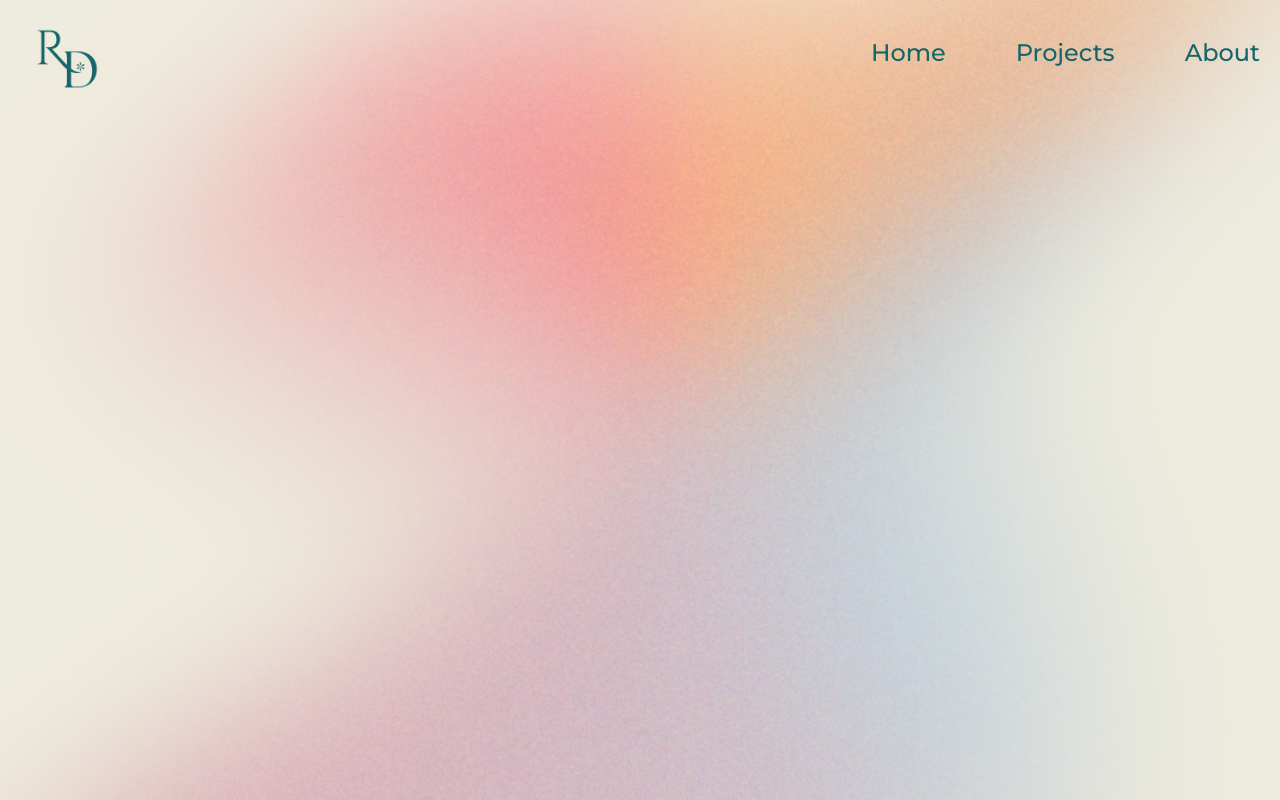
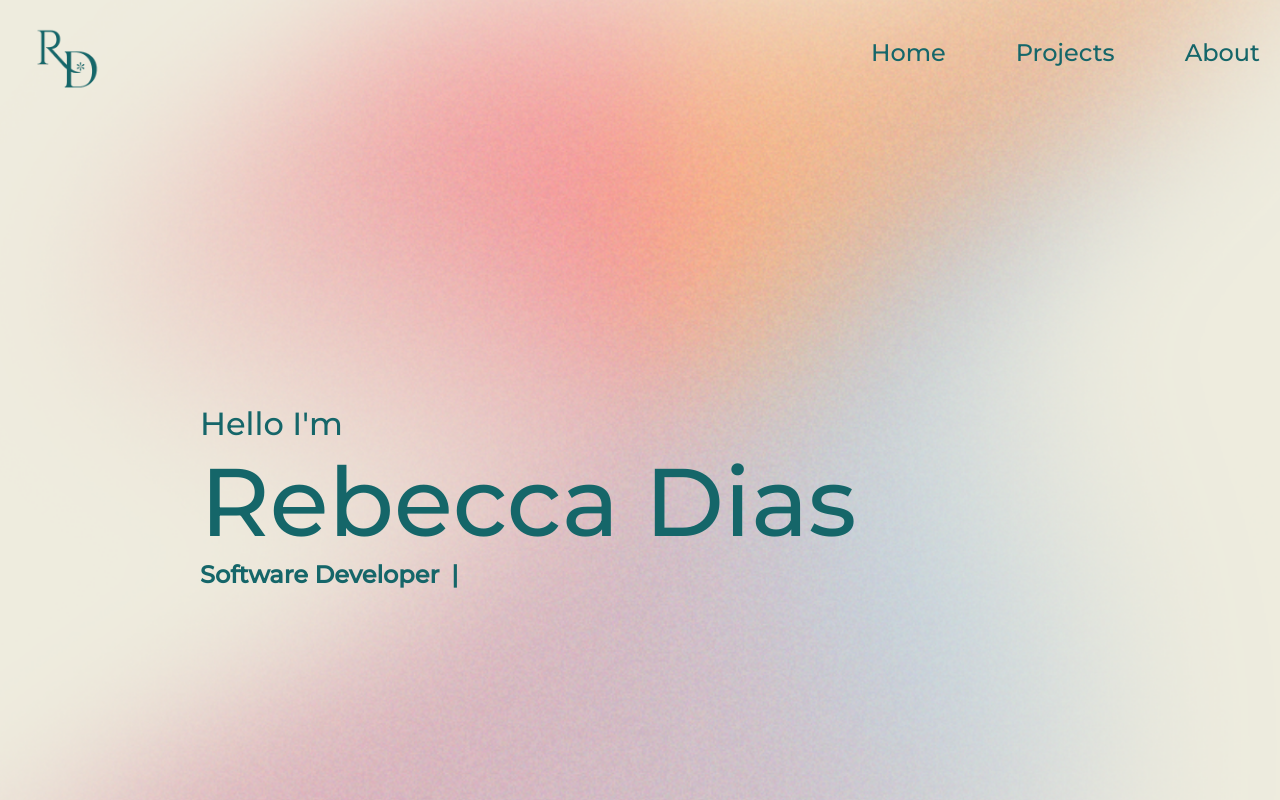
Before and after one commit to rebeccadias/portfolio, a React (Create React App) app: page / in a window 1280 px wide. Built offline with nearby package versions, Linux system fonts and the light colour scheme.

Commit message:
intro section

```diff
--- a/src/App.js
+++ b/src/App.js
@@ -1,10 +1,12 @@
 import Navbar from "./Components/Navbar/Navbar";
+import Intro from "./Components/Intro/Intro";
 import "./App.css";
 
 function App() {
   return (
     <div class="main_container">
       <Navbar />
+      <Intro />
     </div>
   );
 }
--- /dev/null
+++ b/src/Components/Intro/Intro.css
@@ -0,0 +1,22 @@
+@import url("https://fonts.googleapis.com/css2?family=Montserrat:wght@500&display=swap");
+
+.common-all-divs {
+  font-family: "Montserrat", sans-serif; /* Apply Montserrat to your nav links */
+  color: #156669;
+  padding-left: 200px;
+  padding-top: 300px;
+}
+
+.div-hello {
+  font-size: 2em;
+  font-weight: 500;
+}
+
+.div-name {
+  font-size: 6em;
+  font-weight: 500;
+}
+.div-title {
+  font-size: 1em;
+  font-weight: 500;
+}
--- /dev/null
+++ b/src/Components/Intro/Intro.js
@@ -0,0 +1,21 @@
+import React from "react";
+import "./Intro.css";
+import TypingAnimation from "../../Hooks/Typing";
+
+const Intro = () => {
+  return (
+    <div className="common-all-divs">
+      <div class="div-hello">
+        <p>Hello I'm</p>
+      </div>
+      <div class="div-name">
+        <p>Rebecca Dias</p>
+      </div>
+      <div class="div-title">
+        <TypingAnimation />
+      </div>
+    </div>
+  );
+};
+
+export default Intro;
--- a/src/Components/Navbar/Navbar.css
+++ b/src/Components/Navbar/Navbar.css
@@ -35,3 +35,21 @@ nav {
   color: #156669;
   font-weight: 500; /* Optional: sets the font weight */
 }
+
+@media screen and (max-width: 390px) {
+  .nav-logo img {
+    width: 60px; /* Smaller logo size */
+    margin-top: 5px;
+  }
+
+  .nav-links ul {
+    gap: 20px; /* Reduced space between links */
+    font-size: 1em; /* Smaller font size */
+  }
+
+  nav {
+    padding: 0 10px; /* Reduced padding */
+  }
+
+  /* Add any other style adjustments needed for smaller screens */
+}
--- /dev/null
+++ b/src/Hooks/Typing.css
@@ -0,0 +1,21 @@
+@keyframes blink {
+  50% {
+    opacity: 0;
+  }
+}
+
+.cursor {
+  display: inline-block;
+  margin-left: 2px; /* or any small space */
+  width: 10px; /* width of the cursor */
+  background-color: currentColor; /* match text color */
+  animation: blink 1s step-end infinite;
+}
+
+.cursor--hidden {
+  display: none;
+}
+
+.typing h2::after {
+  content: "|";
+}
--- /dev/null
+++ b/src/Hooks/Typing.js
@@ -0,0 +1,28 @@
+import React, { useState } from "react";
+import useTypingEffect from "../Hooks/useTypingEffect";
+import "./Typing.css";
+
+const Typing = () => {
+  const words = [
+    "Software Developer",
+    "Full Stack Developer",
+    "UI/UX Designer & App Developer",
+  ];
+  const typing = useTypingEffect(words, 2000);
+  const [isDeleting, setIsDeleting] = useState(false);
+
+  // Assuming useTypingEffect calls setIsDeleting(true) when backspacing starts
+  // and setIsDeleting(false) when a new word starts typing
+  // You'll need to adjust useTypingEffect to use this setter appropriately
+
+  return (
+    <div className="typing">
+      <h2>
+        {typing}
+        <span className={`cursor ${isDeleting ? "cursor--hidden" : ""}`}></span>
+      </h2>
+    </div>
+  );
+};
+
+export default Typing;
--- /dev/null
+++ b/src/Hooks/useTypingEffect.js
@@ -0,0 +1,33 @@
+import { useState, useEffect } from "react";
+
+const useTypingEffect = (words, delay = 2000) => {
+  const [index, setIndex] = useState(0);
+  const [subIndex, setSubIndex] = useState(0);
+  const [reverse, setReverse] = useState(false);
+
+  // Typing effect
+  useEffect(() => {
+    if (subIndex === words[index].length + 1 && !reverse) {
+      setTimeout(() => setReverse(true), delay); // Add delay before starting to backspace
+      return;
+    }
+
+    if (subIndex === 0 && reverse) {
+      setReverse(false);
+      setIndex((prev) => (prev + 1) % words.length);
+      return;
+    }
+
+    const timeout = setTimeout(
+      () => {
+        setSubIndex((prev) => prev + (reverse ? -1 : 1));
+      },
+      reverse ? 75 : subIndex === words[index].length ? delay : 150
+    );
+
+    return () => clearTimeout(timeout);
+  }, [subIndex, index, reverse, delay, words]);
+
+  return `${words[index].substring(0, subIndex)}`;
+};
+export default useTypingEffect;
```
